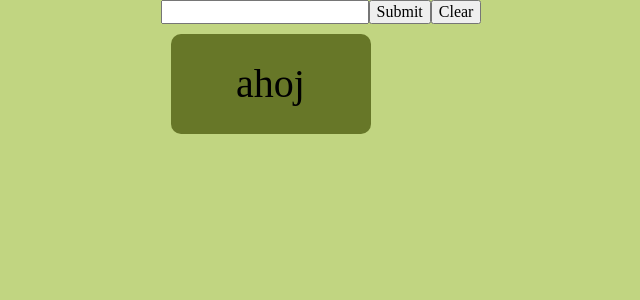
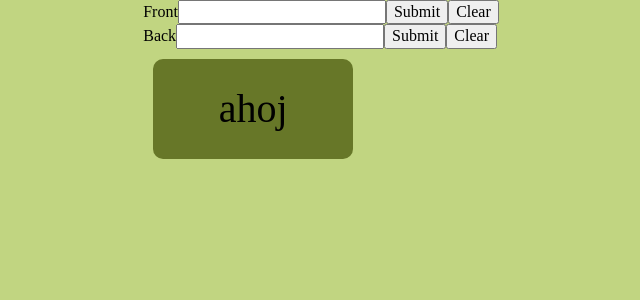
Before and after one commit to JakubStiburek/ReactFlashCards, a React (Create React App) app: page / in a window 1280 px wide. Shown: the top 300 px of the page, without its empty margins (319-959 px from the left). Built offline with nearby package versions, Linux system fonts and the light colour scheme.

Commit message:
Project structure changes.

```diff
--- a/src/components/App.js
+++ b/src/components/App.js
@@ -1,14 +1,15 @@
 import React from "react"
-import Flashcard from "./Flashcard/Flashcard"
-import RegisterCard from "./RegisterCard/RegisterCard"
+import CardInput from "./CardInput/CardInput"
+import FlashcardContainer from "./FlashcardContainer/FlashcardContainer";
 
 const App = () => {
     const memory = []
 
     return(
         <div className="main">
-            <RegisterCard memory={memory}/>
-            <Flashcard text={["ahoj", "hi"]}/>
+            <CardInput memory={memory} label="Front"/>
+            <CardInput memory={memory} label="Back"/>
+            <FlashcardContainer />
         </div>
     )
 }
--- a/src/components/RegisterCard/RegisterCard.js
+++ b/src/components/CardInput/CardInput.js
@@ -1,7 +1,7 @@
 import React, {useState} from "react"
 import "./RegisterrCard.css"
 
-const RegisterCard = (props) => {
+const CardInput = (props) => {
     // Get memory from props
     // Set state on input and memory
     const [input, setInput] = useState("")
@@ -30,6 +30,7 @@ const RegisterCard = (props) => {
 
     return (
         <div>
+            <label>{props.label}</label>
             <input type="text" value={input} onChange={handleInputChange} />
             <button onClick={handleSubmit}>Submit</button>
             <button onClick={handleClear}>Clear</button>
@@ -38,4 +39,4 @@ const RegisterCard = (props) => {
     )
 }
 
-export default RegisterCard
+export default CardInput
--- /dev/null
+++ b/src/components/FlashcardContainer/FlashcardContainer.js
@@ -0,0 +1,13 @@
+import React from "react"
+import "./FlashcardContainer.css"
+import Flashcard from "../Flashcard/Flashcard"
+
+const FlashcardContainer = () => {
+    return(
+        <div>
+            <Flashcard text={["ahoj", "hi"]}/>
+        </div>
+    )
+}
+
+export default FlashcardContainer
```
Also changed, not shown: src/components/CardInput/RegisterrCard.css (added), src/components/FlashcardContainer/FlashcardContainer.css (added).
